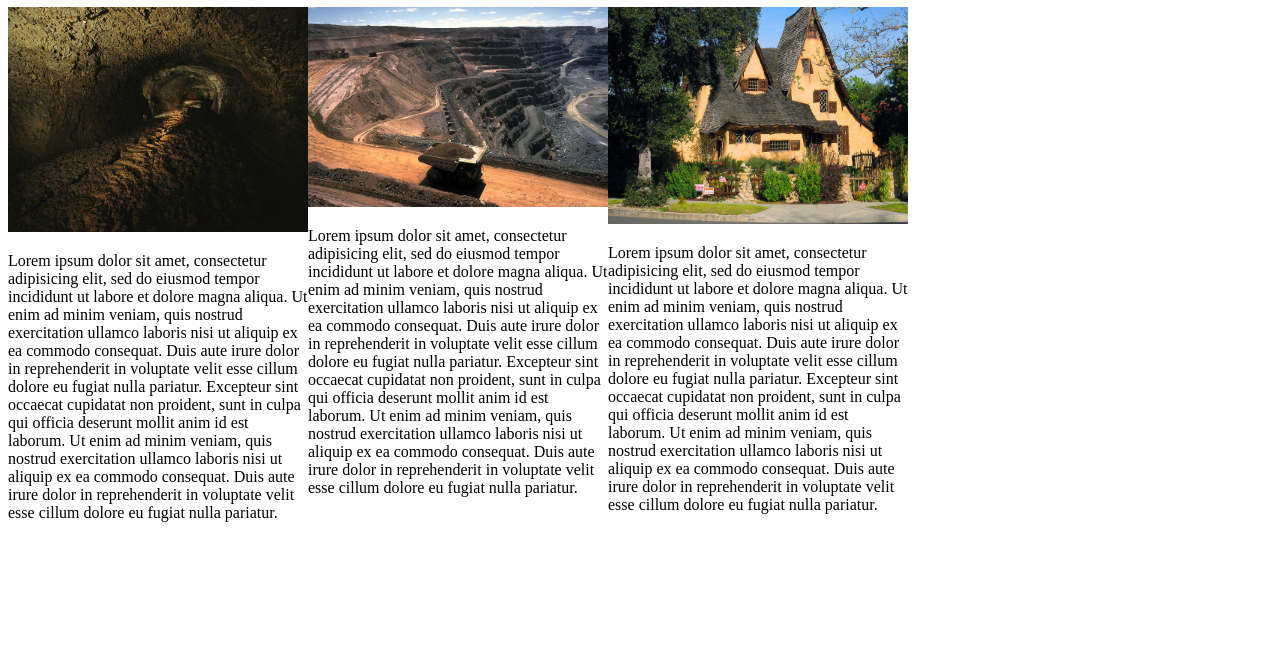
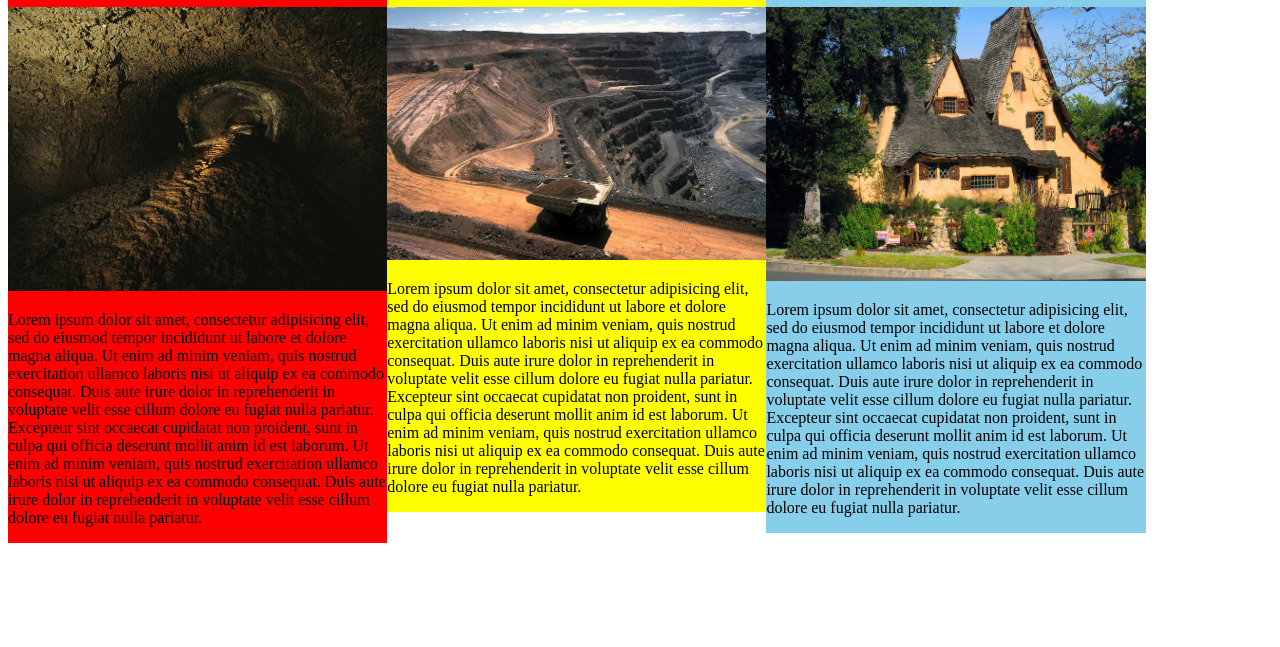
Before and after one commit to Sommersette/interior, a plain HTML site: page index.html in a window 1280 px wide. Shown: the part 153-800 px from the top of the page. Drawn offline with Linux system fonts and the light colour scheme.

Commit message:
added colors to columns

```diff
--- a/css/styles.css
+++ b/css/styles.css
@@ -1,10 +1,22 @@
 
 
 .column {
-  width: 300px;
+  width: 30%;
   float: left;
 }
 
 img {
   width: 100%;
 }
+
+.before{
+  background-color: red;
+}
+
+.during{
+  background-color: yellow;
+}
+
+.after{
+  background:skyblue;
+}
--- a/index.html
+++ b/index.html
@@ -7,20 +7,20 @@
   </head>
   <body>
     <h1>Interior design project</h1>
-    <div class="column">
+    <div class="column before">
     <!-- <div class="before"> -->
       <h1 >Before</h1>
         <img  src="img/before.jpg" alt="the beginning of the renovation!">
       <p>Lorem ipsum dolor sit amet, consectetur adipisicing elit, sed do eiusmod tempor incididunt ut labore et dolore magna aliqua. Ut enim ad minim veniam, quis nostrud exercitation ullamco laboris nisi ut aliquip ex ea commodo consequat. Duis aute irure dolor in reprehenderit in voluptate velit esse cillum dolore eu fugiat nulla pariatur. Excepteur sint occaecat cupidatat non proident, sunt in culpa qui officia deserunt mollit anim id est laborum. Ut enim ad minim veniam, quis nostrud exercitation ullamco laboris nisi ut aliquip ex ea commodo consequat. Duis aute irure dolor in reprehenderit in voluptate velit esse cillum dolore eu fugiat nulla pariatur.</p>
     </div>
     <!-- <div class="during"> -->
-    <div class="column">
+    <div class="column during">
       <h1>During</h1>
         <img  src="img/during.jpg" alt="the middle of the project. Dad was so mad!">
       <p>Lorem ipsum dolor sit amet, consectetur adipisicing elit, sed do eiusmod tempor incididunt ut labore et dolore magna aliqua. Ut enim ad minim veniam, quis nostrud exercitation ullamco laboris nisi ut aliquip ex ea commodo consequat. Duis aute irure dolor in reprehenderit in voluptate velit esse cillum dolore eu fugiat nulla pariatur. Excepteur sint occaecat cupidatat non proident, sunt in culpa qui officia deserunt mollit anim id est laborum. Ut enim ad minim veniam, quis nostrud exercitation ullamco laboris nisi ut aliquip ex ea commodo consequat. Duis aute irure dolor in reprehenderit in voluptate velit esse cillum dolore eu fugiat nulla pariatur.</p>
     </div>
     <!-- <div class="after"> -->
-    <div class="column">
+    <div class="column after">
       <h1>After</h1>
         <img src="img/after.jpg" alt="the end of the renovation">
       <p>Lorem ipsum dolor sit amet, consectetur adipisicing elit, sed do eiusmod tempor incididunt ut labore et dolore magna aliqua. Ut enim ad minim veniam, quis nostrud exercitation ullamco laboris nisi ut aliquip ex ea commodo consequat. Duis aute irure dolor in reprehenderit in voluptate velit esse cillum dolore eu fugiat nulla pariatur. Excepteur sint occaecat cupidatat non proident, sunt in culpa qui officia deserunt mollit anim id est laborum. Ut enim ad minim veniam, quis nostrud exercitation ullamco laboris nisi ut aliquip ex ea commodo consequat. Duis aute irure dolor in reprehenderit in voluptate velit esse cillum dolore eu fugiat nulla pariatur.</p>
```
